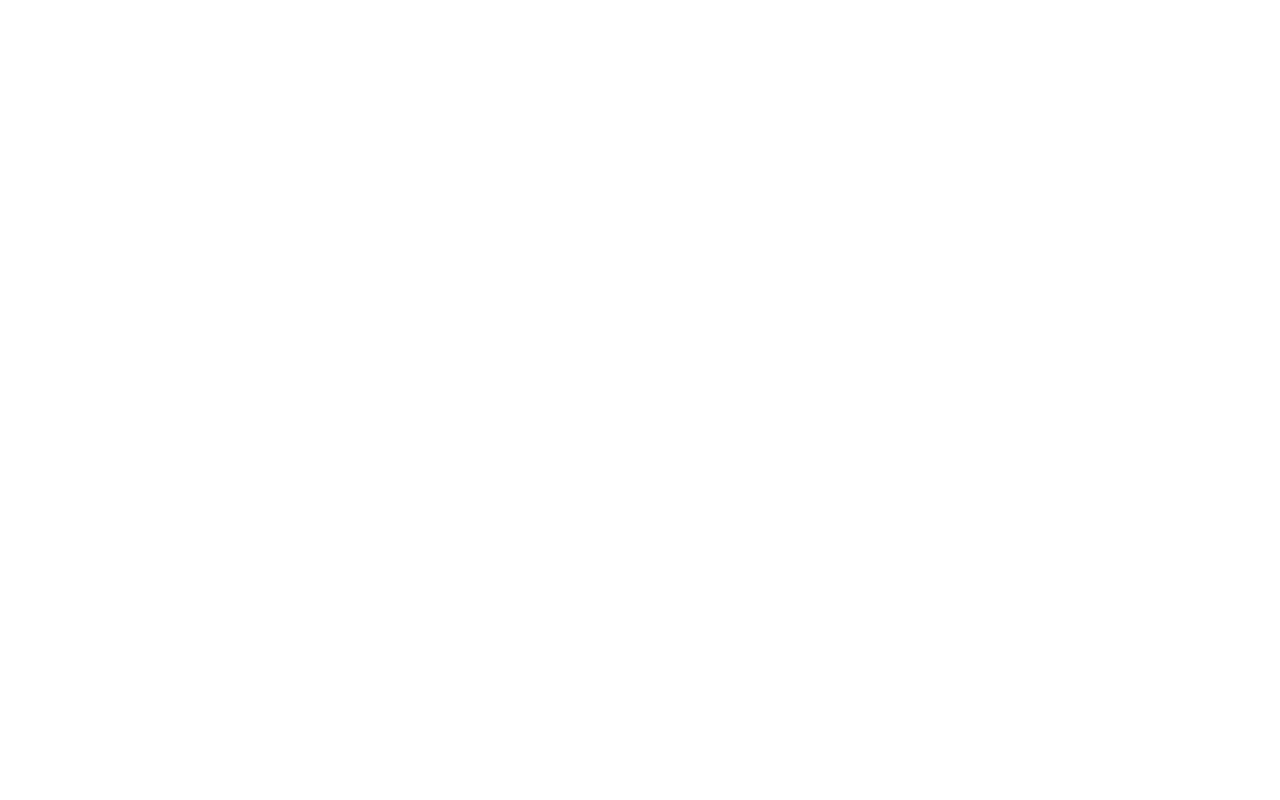
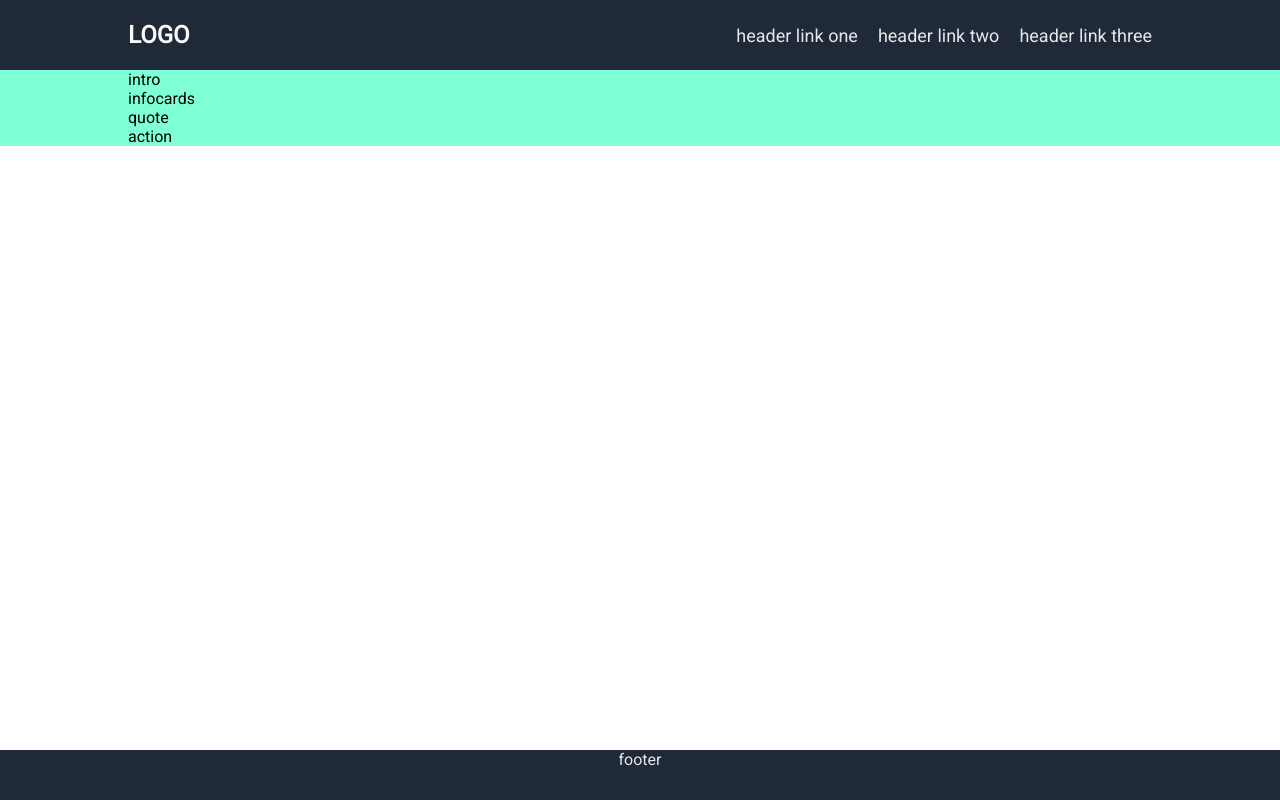
Before and after one commit to 1sabelv/odin-landingpage, a plain HTML site: page index.html in a window 1280 px wide. Drawn offline with Linux system fonts and the light colour scheme.

Commit message:
First setup html css

```diff
--- a/index.html
+++ b/index.html
@@ -3,9 +3,36 @@
 <head>
     <meta charset="UTF-8">
     <meta name="viewport" content="width=device-width, initial-scale=1.0">
-    <title>Document</title>
+    <link rel="stylesheet" href="style.css">
+    <title>Odin - Landing Page</title>
 </head>
 <body>
+    <header>
+       <div class="logo">LOGO</div>
+       <ul>
+            <li><a href="#">header link one</a></li>
+            <li><a href="#">header link two</a></li>
+            <li><a href="#">header link three</a></li>
+       </ul>
+    </header>
+    <div class="container">
+        <div class="intro">
+            intro
+        </div>
+        <div class="infocards">
+            infocards
+        </div>
+        <div class="quote">
+            quote
+        </div>
+        <div class="action">
+            action
+        </div>
+    </div>
+    <footer>
+        footer
+    </footer>
+
 
 </body>
 </html>
--- a/style.css
+++ b/style.css
@@ -1,3 +1,65 @@
+@import url('https://fonts.googleapis.com/css2?family=Roboto&display=swap');
+
+* {
+    box-sizing: border-box;
+    padding: 0;
+    margin: 0;
+}
+
 body {
-    background-color: beige;
+    font-family: 'Roboto', sans-serif;
+    min-height: 100vh;
+    display: flex;
+    flex-direction: column;
+
 }
+
+header {
+    display: flex;
+    justify-content: space-between;
+    background-color: #1f2937;
+    align-items: center;
+    height: 70px;
+
+}
+
+header,
+.container {
+    padding: 0 10%;
+}
+
+.logo {
+    font-size: 1.6rem;
+    color: #faf9f8;
+    font-size: 24px;
+    font-weight: 600;
+
+}
+
+header ul {
+    display: flex;
+    list-style-type: none;
+    gap: 20px;
+}
+
+ul a {
+    text-decoration: none;
+    color: #e5e7eb;
+    font-size: 18px;
+}
+
+.container {
+    background-color: aquamarine;
+    display: flex;
+    flex-direction: column;
+
+}
+
+
+footer {
+    background-color: #1f2937;
+    margin-top: auto;
+    color: #e5e7eb;
+    text-align: center;
+    height: 50px;
+}
```
